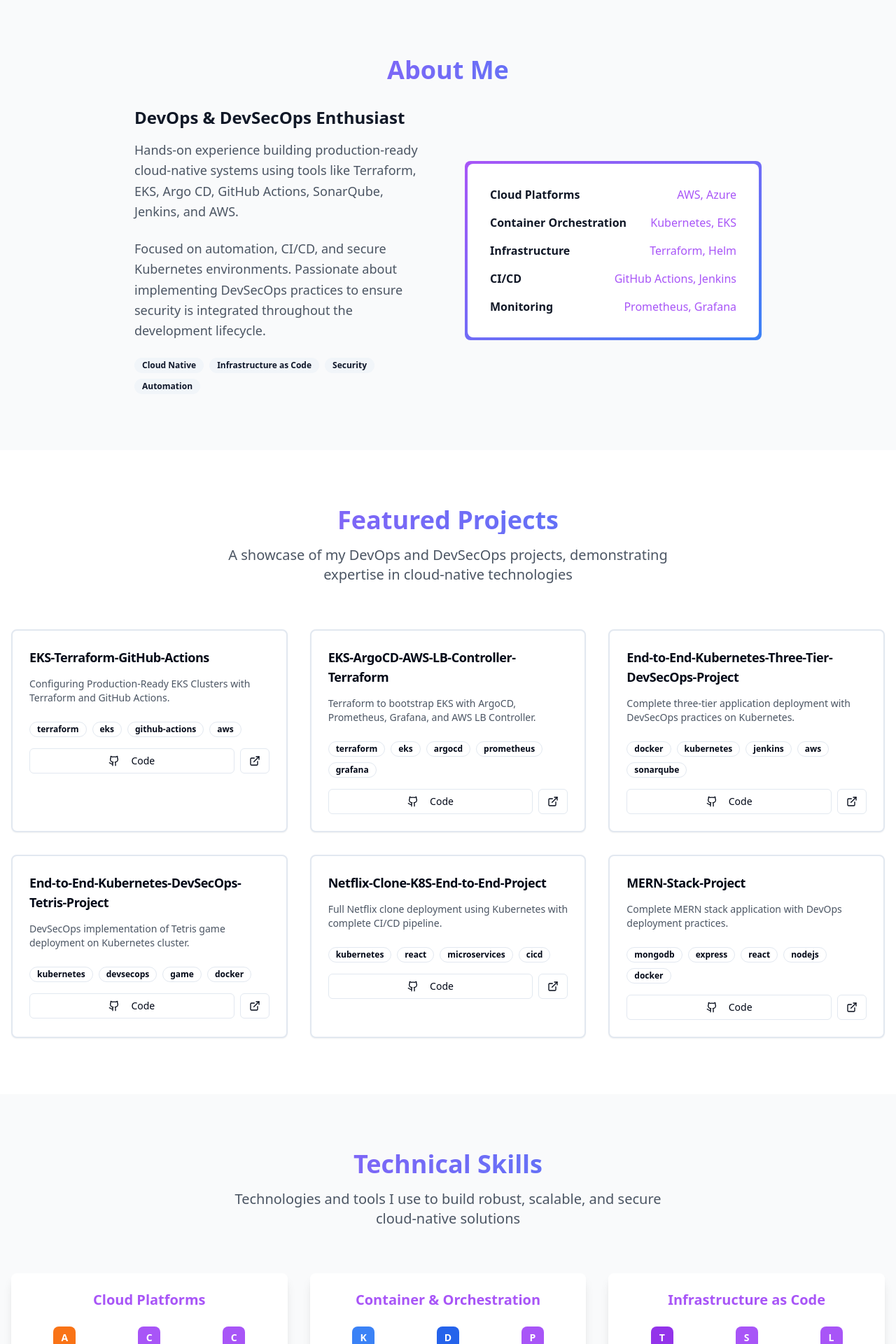
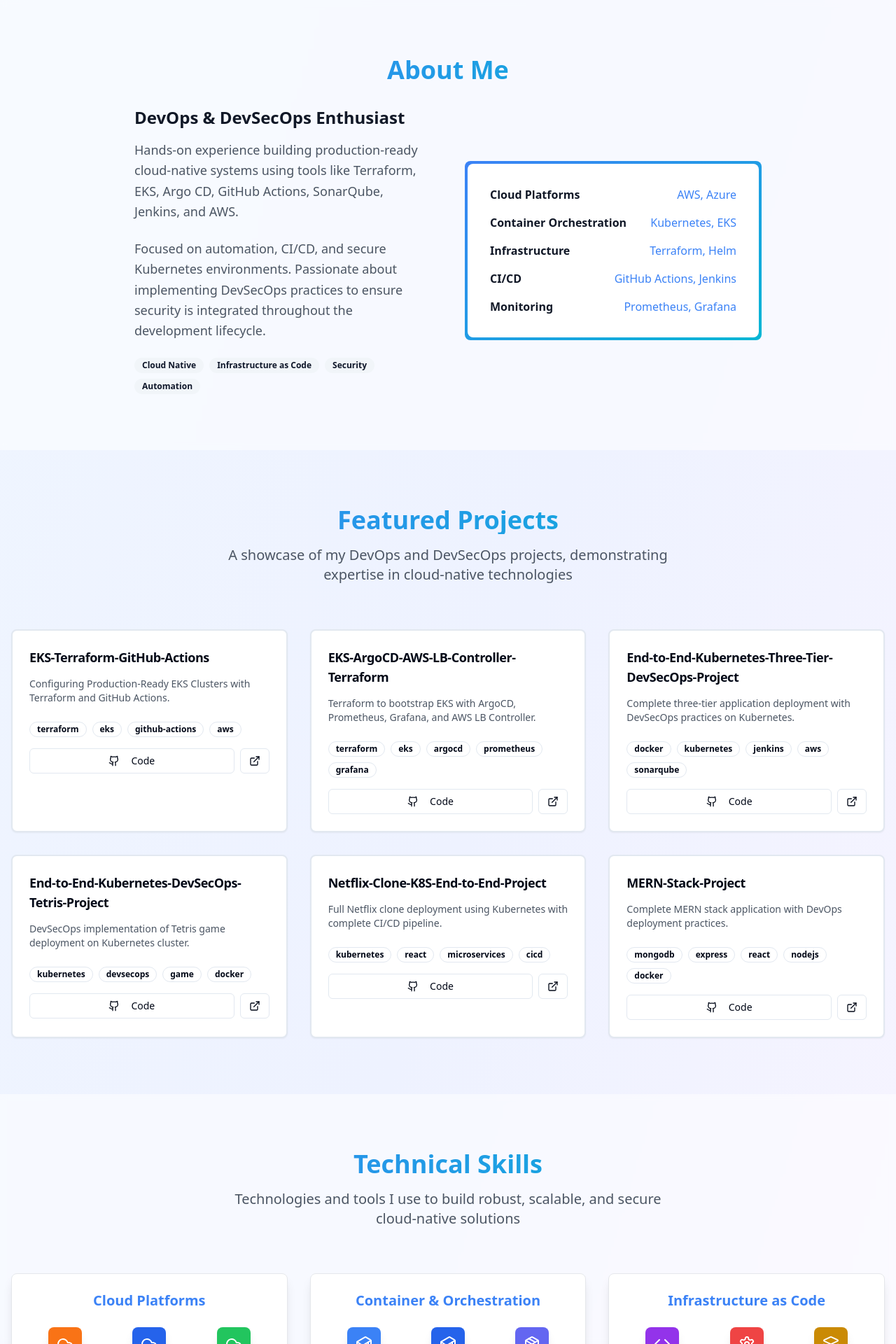
Before and after one commit to dummy-roro/typescript-portfolio, a React (Vite) app: page / in a window 1280 px wide. Shown: the part 880-2800 px from the top of the page at 70% size. Built offline with nearby package versions, Linux system fonts and the light colour scheme.

Commit message:
Fix: Improve UI and add skill icons
- Changed background color for better aesthetics.
- Increased font size in the header.
- Modified hover color for project cards.
- Added appropriate logos for technical skills.

```diff
--- a/src/components/About.tsx
+++ b/src/components/About.tsx
@@ -3,10 +3,10 @@ import { Badge } from "@/components/ui/badge";
 
 const About = () => {
   return (
-    <section id="about" className="py-20 bg-gray-50 dark:bg-gray-800">
+    <section id="about" className="py-20 bg-white/50 dark:bg-gray-800/50 backdrop-blur-sm">
       <div className="container mx-auto px-4">
         <div className="max-w-4xl mx-auto text-center">
-          <h2 className="text-4xl font-bold mb-8 bg-gradient-to-r from-purple-500 to-blue-500 bg-clip-text text-transparent">
+          <h2 className="text-4xl font-bold mb-8 bg-gradient-to-r from-blue-500 to-cyan-500 bg-clip-text text-transparent">
             About Me
           </h2>
 
@@ -32,28 +32,28 @@ const About = () => {
             </div>
 
             <div className="relative">
-              <div className="bg-gradient-to-br from-purple-500 to-blue-500 p-1 rounded-lg">
+              <div className="bg-gradient-to-br from-blue-500 to-cyan-500 p-1 rounded-lg">
                 <div className="bg-white dark:bg-gray-900 p-8 rounded-lg">
                   <div className="space-y-4">
                     <div className="flex justify-between">
                       <span className="font-semibold">Cloud Platforms</span>
-                      <span className="text-purple-500">AWS, Azure</span>
+                      <span className="text-blue-500">AWS, Azure</span>
                     </div>
                     <div className="flex justify-between">
                       <span className="font-semibold">Container Orchestration</span>
-                      <span className="text-purple-500">Kubernetes, EKS</span>
+                      <span className="text-blue-500">Kubernetes, EKS</span>
                     </div>
                     <div className="flex justify-between">
                       <span className="font-semibold">Infrastructure</span>
-                      <span className="text-purple-500">Terraform, Helm</span>
+                      <span className="text-blue-500">Terraform, Helm</span>
                     </div>
                     <div className="flex justify-between">
                       <span className="font-semibold">CI/CD</span>
-                      <span className="text-purple-500">GitHub Actions, Jenkins</span>
+                      <span className="text-blue-500">GitHub Actions, Jenkins</span>
                     </div>
                     <div className="flex justify-between">
                       <span className="font-semibold">Monitoring</span>
-                      <span className="text-purple-500">Prometheus, Grafana</span>
+                      <span className="text-blue-500">Prometheus, Grafana</span>
                     </div>
                   </div>
                 </div>
--- a/src/components/Hero.tsx
+++ b/src/components/Hero.tsx
@@ -37,7 +37,7 @@ const Hero = () => {
   return (
     <section className="min-h-screen flex items-center justify-center relative overflow-hidden">
       {/* Animated Background */}
-      <div className="absolute inset-0 bg-gradient-to-br from-purple-900/20 via-blue-900/20 to-green-900/20 dark:from-purple-900/40 dark:via-blue-900/40 dark:to-green-900/40"></div>
+      <div className="absolute inset-0 bg-gradient-to-br from-blue-900/20 via-cyan-900/20 to-indigo-900/20 dark:from-blue-900/40 dark:via-cyan-900/40 dark:to-indigo-900/40"></div>
 
       {/* Content */}
       <div className="container mx-auto px-4 z-10 text-center">
@@ -62,7 +62,7 @@ const Hero = () => {
         </div>
 
         <h1 className="text-5xl md:text-7xl font-bold mb-6 animate-fade-in">
-          <span className="bg-gradient-to-r from-purple-500 via-blue-500 to-green-500 bg-clip-text text-transparent">
+          <span className="bg-gradient-to-r from-blue-500 via-cyan-500 to-indigo-500 bg-clip-text text-transparent">
             Dummy Robot
           </span>
         </h1>
@@ -74,7 +74,7 @@ const Hero = () => {
         <div className="flex gap-4 justify-center animate-fade-in">
           <Button
             size="lg"
-            className="bg-gradient-to-r from-purple-500 to-blue-500 hover:from-purple-600 hover:to-blue-600"
+            className="bg-gradient-to-r from-blue-500 to-cyan-500 hover:from-blue-600 hover:to-cyan-600"
             onClick={() => document.getElementById('projects')?.scrollIntoView({ behavior: 'smooth' })}
           >
             View Projects
--- a/src/components/Projects.tsx
+++ b/src/components/Projects.tsx
@@ -64,7 +64,7 @@ const Projects = () => {
     <section id="projects" className="py-20">
       <div className="container mx-auto px-4">
         <div className="text-center mb-16">
-          <h2 className="text-4xl font-bold mb-4 bg-gradient-to-r from-purple-500 to-blue-500 bg-clip-text text-transparent">
+          <h2 className="text-4xl font-bold mb-4 bg-gradient-to-r from-blue-500 to-cyan-500 bg-clip-text text-transparent">
             Featured Projects
           </h2>
           <p className="text-xl text-gray-600 dark:text-gray-300 max-w-2xl mx-auto">
@@ -74,10 +74,10 @@ const Projects = () => {
 
         <div className="grid md:grid-cols-2 lg:grid-cols-3 gap-8">
           {projects.map((project, index) => (
-            <Card key={index} className="group hover:shadow-lg transition-all duration-300 hover:-translate-y-2 border-2 hover:border-purple-500/50">
+            <Card key={index} className="group hover:shadow-lg transition-all duration-300 hover:-translate-y-2 border-2 hover:border-blue-500/50 hover:bg-blue-50/50 dark:hover:bg-blue-950/50">
               <CardHeader>
                 <div className="flex justify-between items-start mb-2">
-                  <CardTitle className="text-lg font-semibold group-hover:text-purple-500 transition-colors">
+                  <CardTitle className="text-lg font-semibold group-hover:text-blue-500 transition-colors">
                     {project.name}
                   </CardTitle>
                   <div className="flex gap-2 text-sm text-gray-500">
--- a/src/components/Skills.tsx
+++ b/src/components/Skills.tsx
@@ -1,83 +1,78 @@
+
+import {
+  Cloud,
+  Container,
+  Package,
+  Settings,
+  Layers,
+  GitBranch,
+  Activity,
+  BarChart,
+  Search,
+  Shield,
+  Lock,
+  Server,
+  Code,
+  Database
+} from "lucide-react";
 
 const Skills = () => {
   const skillCategories = [
     {
       title: "Cloud Platforms",
       skills: [
-        { name: "AWS", icon: "aws" },
-        { name: "Azure", icon: "cloud" },
-        { name: "Google Cloud", icon: "cloud" }
+        { name: "AWS", icon: Cloud, color: "bg-orange-500" },
+        { name: "Azure", icon: Cloud, color: "bg-blue-600" },
+        { name: "Google Cloud", icon: Cloud, color: "bg-green-500" }
       ]
     },
     {
       title: "Container & Orchestration",
       skills: [
-        { name: "Kubernetes", icon: "kubernetes" },
-        { name: "Docker", icon: "docker" },
-        { name: "Helm", icon: "package" }
+        { name: "Kubernetes", icon: Container, color: "bg-blue-500" },
+        { name: "Docker", icon: Container, color: "bg-blue-600" },
+        { name: "Helm", icon: Package, color: "bg-indigo-500" }
       ]
     },
     {
       title: "Infrastructure as Code",
       skills: [
-        { name: "Terraform", icon: "terraform" },
-        { name: "Ansible", icon: "settings" },
-        { name: "CloudFormation", icon: "layers" }
+        { name: "Terraform", icon: Code, color: "bg-purple-600" },
+        { name: "Ansible", icon: Settings, color: "bg-red-500" },
+        { name: "CloudFormation", icon: Layers, color: "bg-yellow-600" }
       ]
     },
     {
       title: "CI/CD & Automation",
       skills: [
-        { name: "GitHub Actions", icon: "github-actions" },
-        { name: "Jenkins", icon: "jenkins" },
-        { name: "GitLab CI", icon: "git-branch" }
+        { name: "GitHub Actions", icon: GitBranch, color: "bg-gray-800" },
+        { name: "Jenkins", icon: Server, color: "bg-blue-700" },
+        { name: "GitLab CI", icon: GitBranch, color: "bg-orange-600" }
       ]
     },
     {
       title: "Monitoring & Observability",
       skills: [
-        { name: "Prometheus", icon: "activity" },
-        { name: "Grafana", icon: "bar-chart" },
-        { name: "ELK Stack", icon: "search" }
+        { name: "Prometheus", icon: Activity, color: "bg-red-600" },
+        { name: "Grafana", icon: BarChart, color: "bg-orange-500" },
+        { name: "ELK Stack", icon: Search, color: "bg-yellow-500" }
       ]
     },
     {
       title: "Security & Compliance",
       skills: [
-        { name: "SonarQube", icon: "sonarqube" },
-        { name: "Trivy", icon: "shield" },
-        { name: "OWASP ZAP", icon: "lock" }
+        { name: "SonarQube", icon: Shield, color: "bg-blue-500" },
+        { name: "Trivy", icon: Shield, color: "bg-green-600" },
+        { name: "OWASP ZAP", icon: Lock, color: "bg-purple-500" }
       ]
     }
   ];
 
-  const getIconComponent = (iconName: string) => {
-    const iconClasses = "h-8 w-8 mb-2 mx-auto";
-
-    // For now, using simple colored divs as placeholders for the specific DevOps tool icons
-    // In production, you'd use actual brand icons or SVGs
-    const iconColors = {
-      aws: "bg-orange-500",
-      kubernetes: "bg-blue-500",
-      docker: "bg-blue-600",
-      terraform: "bg-purple-600",
-      "github-actions": "bg-gray-800",
-      jenkins: "bg-blue-700",
-      sonarqube: "bg-blue-500"
-    };
-
-    return (
-      <div className={`${iconClasses} ${iconColors[iconName as keyof typeof iconColors] || 'bg-purple-500'} rounded-lg flex items-center justify-center text-white text-sm font-bold`}>
-        {iconName.charAt(0).toUpperCase()}
-      </div>
-    );
-  };
-
   return (
-    <section id="skills" className="py-20 bg-gray-50 dark:bg-gray-800">
+    <section id="skills" className="py-20 bg-white/50 dark:bg-gray-800/50 backdrop-blur-sm">
       <div className="container mx-auto px-4">
         <div className="text-center mb-16">
-          <h2 className="text-4xl font-bold mb-4 bg-gradient-to-r from-purple-500 to-blue-500 bg-clip-text text-transparent">
+          <h2 className="text-4xl font-bold mb-4 bg-gradient-to-r from-blue-500 to-cyan-500 bg-clip-text text-transparent">
             Technical Skills
           </h2>
           <p className="text-xl text-gray-600 dark:text-gray-300 max-w-2xl mx-auto">
@@ -87,21 +82,26 @@ const Skills = () => {
 
         <div className="grid md:grid-cols-2 lg:grid-cols-3 gap-8">
           {skillCategories.map((category, index) => (
-            <div key={index} className="bg-white dark:bg-gray-900 p-6 rounded-lg shadow-lg hover:shadow-xl transition-shadow">
-              <h3 className="text-xl font-semibold mb-6 text-center text-purple-500">
+            <div key={index} className="bg-white dark:bg-gray-900 p-6 rounded-lg shadow-lg hover:shadow-xl transition-shadow border border-gray-200 dark:border-gray-700">
+              <h3 className="text-xl font-semibold mb-6 text-center text-blue-500">
                 {category.title}
               </h3>
               <div className="grid grid-cols-3 gap-4">
-                {category.skills.map((skill, skillIndex) => (
-                  <div key={skillIndex} className="text-center group cursor-pointer">
-                    <div className="mb-2 transition-transform group-hover:scale-110">
-                      {getIconComponent(skill.icon)}
+                {category.skills.map((skill, skillIndex) => {
+                  const IconComponent = skill.icon;
+                  return (
+                    <div key={skillIndex} className="text-center group cursor-pointer">
+                      <div className="mb-2 transition-transform group-hover:scale-110 flex justify-center">
+                        <div className={`h-12 w-12 ${skill.color} rounded-lg flex items-center justify-center text-white shadow-lg`}>
+                          <IconComponent className="h-6 w-6" />
+                        </div>
+                      </div>
+                      <span className="text-sm font-medium text-gray-700 dark:text-gray-300 group-hover:text-blue-500 transition-colors">
+                        {skill.name}
+                      </span>
                     </div>
-                    <span className="text-sm font-medium text-gray-700 dark:text-gray-300 group-hover:text-purple-500 transition-colors">
-                      {skill.name}
-                    </span>
-                  </div>
-                ))}
+                  );
+                })}
               </div>
             </div>
           ))}
--- a/src/pages/Index.tsx
+++ b/src/pages/Index.tsx
@@ -40,19 +40,19 @@ const Index = () => {
   };
 
   return (
-    <div className={`min-h-screen transition-colors duration-300 ${darkMode ? 'dark bg-gray-900 text-white' : 'bg-white text-gray-900'}`}>
+    <div className={`min-h-screen transition-colors duration-300 ${darkMode ? 'dark bg-gradient-to-br from-gray-900 via-blue-950 to-gray-900 text-white' : 'bg-gradient-to-br from-blue-50 via-indigo-50 to-purple-50 text-gray-900'}`}>
       {/* Navigation */}
       <nav className="fixed top-0 w-full z-50 bg-white/80 dark:bg-gray-900/80 backdrop-blur-md border-b border-gray-200 dark:border-gray-700">
         <div className="container mx-auto px-4 py-4 flex justify-between items-center">
-          <div className="text-2xl font-bold bg-gradient-to-r from-purple-500 to-blue-500 bg-clip-text text-transparent">
+          <div className="text-3xl md:text-4xl font-bold bg-gradient-to-r from-blue-500 to-cyan-500 bg-clip-text text-transparent">
             Dummy Robot
           </div>
           <div className="flex items-center gap-4">
-            <div className="hidden md:flex gap-6">
-              <a href="#about" className="hover:text-purple-500 transition-colors">About</a>
-              <a href="#projects" className="hover:text-purple-500 transition-colors">Projects</a>
-              <a href="#skills" className="hover:text-purple-500 transition-colors">Skills</a>
-              <a href="#contact" className="hover:text-purple-500 transition-colors">Contact</a>
+            <div className="hidden md:flex gap-6 text-lg">
+              <a href="#about" className="hover:text-blue-500 transition-colors">About</a>
+              <a href="#projects" className="hover:text-blue-500 transition-colors">Projects</a>
+              <a href="#skills" className="hover:text-blue-500 transition-colors">Skills</a>
+              <a href="#contact" className="hover:text-blue-500 transition-colors">Contact</a>
             </div>
             <div className="flex gap-2">
               <Button
```
